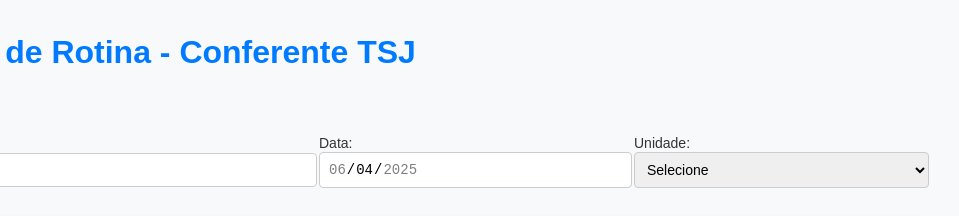
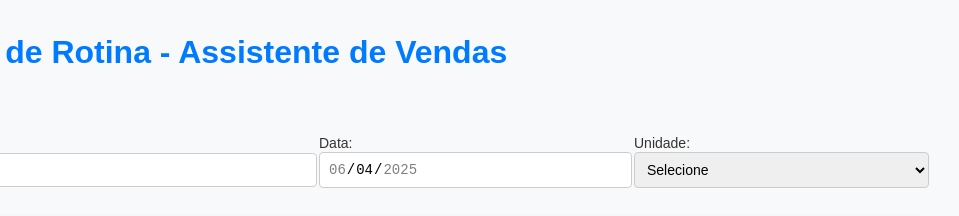
Before and after one commit to grupotriunfante/COM-CKL-001-TCV, a plain HTML site: page index.htm in a window 1280 px wide. Shown: the top 216 px of the page, 321-1280 px from the left. Drawn offline with Linux system fonts and the light colour scheme.

Commit message:
Update index.htm

```diff
--- a/index.htm
+++ b/index.htm
@@ -3,7 +3,7 @@
 <html lang="pt-br">
 <head>
   <meta charset="UTF-8">
-  <title>Checklist Diário - Conferente  </title>
+  <title>Checklist Diário</title>
   <style>
     body {
       font-family: 'Arial', sans-serif;
@@ -102,7 +102,7 @@
 <div style="display: flex; align-items: center; gap: 20px;">
   <img src="https://i.imgur.com/L55qh7b.png" alt="Logo" style="width: 60px; height: auto;">
   <img src="https://i.imgur.com/WzaQvTL.png" alt="Logo" style="width: 45px; height: auto;">
-  <h1 style="font-size: 32px; margin: 0;">Checklist de Rotina - Conferente TSJ</h1>
+  <h1 style="font-size: 32px; margin: 0;">Checklist de Rotina - Assistente de Vendas</h1>
 </div>
 <h5>COM-CKL-001-TCV Rev:01</h5>
 <!-- Formulário de informações iniciais -->
```
